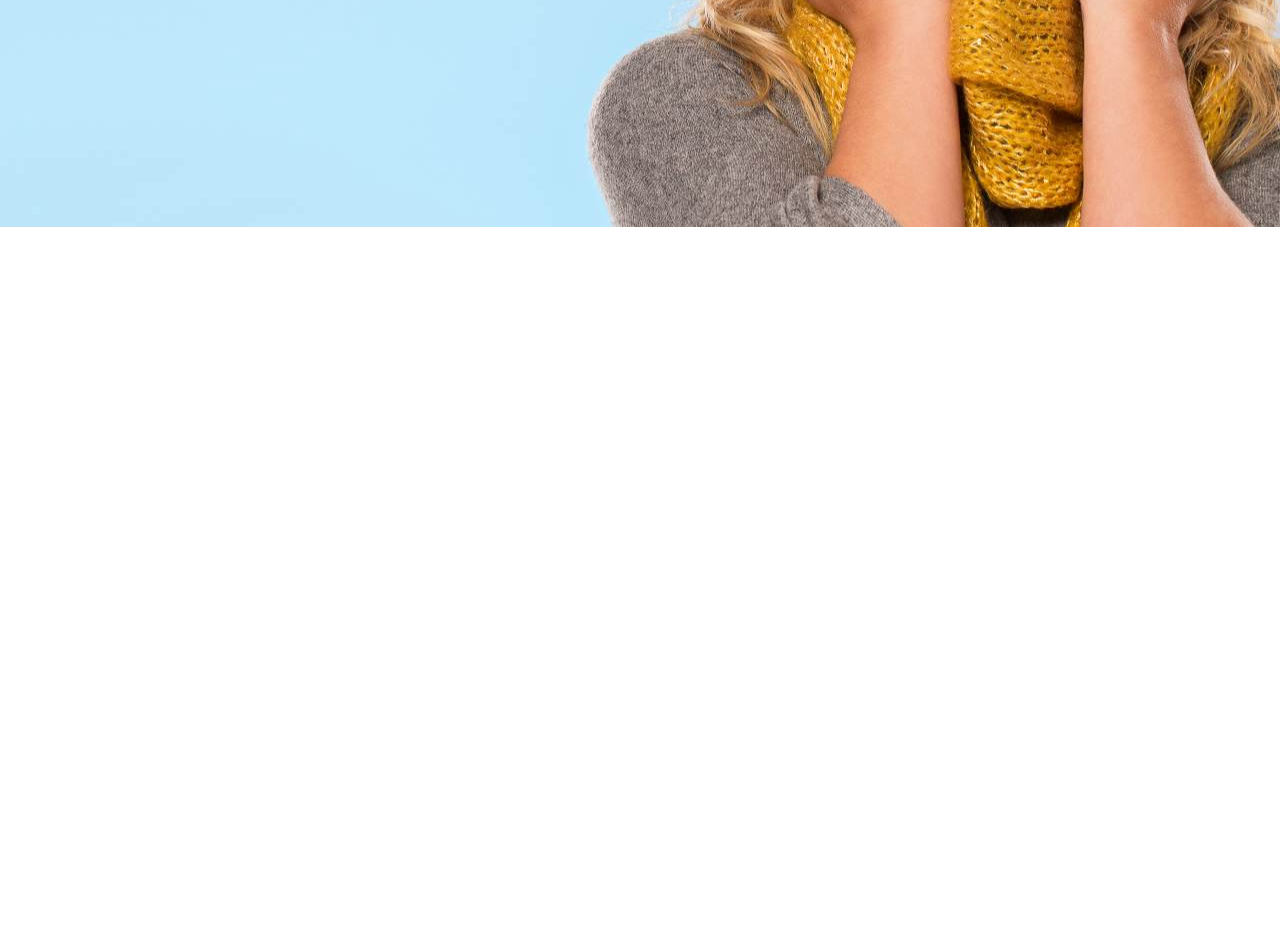
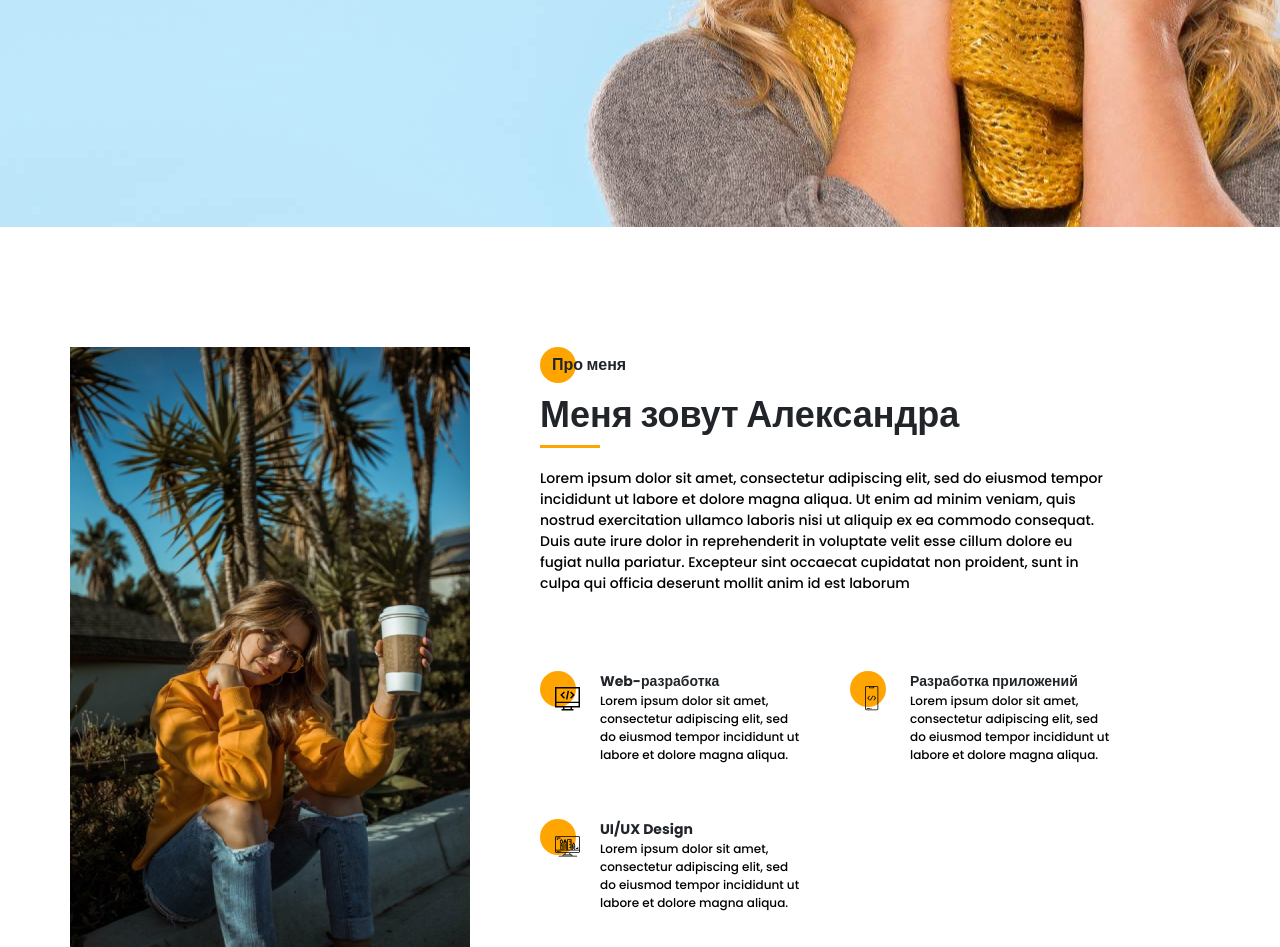
Before and after one commit to OlyaSpiridonova/Portfolio, a website: page src/index.html in a window 1280 px wide. Shown: the part 573-1520 px from the top of the page. Before the commit the page ends 800 px from the top, so only its background shows below. Drawn offline with Linux system fonts and the light colour scheme.

Commit message:
add second screen

```diff
--- a/src/index.html
+++ b/src/index.html
@@ -191,6 +191,74 @@
             </div>
       </section>
 
+      <section class="about">
+            <div class="container">
+                  <div class="about__wrapper">
+                        <div class="about__photo">
+                              <img src="img/main_photo.jpg"
+                                   alt="My_photo">
+                        </div>
+
+                        <div class="about__descr">
+                              <h2 class="title title_fs16 about__title">Про меня</h2>
+                              <div class="about__subtitle title title_fs36">Меня зовут Александра</div>
+                              <div class="divider"></div>
+                              <p class="about__text">
+                              Lorem ipsum dolor sit amet, consectetur adipiscing elit, sed do eiusmod tempor incididunt ut labore et dolore magna aliqua. Ut enim ad minim veniam, quis nostrud exercitation ullamco laboris nisi ut aliquip ex ea commodo consequat. Duis aute irure dolor in reprehenderit in voluptate velit esse cillum dolore eu fugiat nulla pariatur. Excepteur sint occaecat cupidatat non proident, sunt in culpa qui officia deserunt mollit anim id est laborum
+                        </p>
+                        </div>
+                        <div class="about__skills">
+                              <div class="about__skills-item">
+                                    <div class="about__skills-circle">
+                                          <img src="icons/about_me/web_development.svg"
+                                               alt="web_development">
+                                    </div>
+                                    <div>
+                                          <div class="title title_fs14">Web-разработка</div>
+                                          <div class="about__skills-text">
+                                                Lorem ipsum dolor sit amet, consectetur adipiscing elit, sed do eiusmod
+                                                tempor
+                                                incididunt ut labore et dolore magna aliqua.
+                                          </div>
+                                    </div>
+                              </div>
+
+                              <div class="about__skills-item">
+                                    <div class="about__skills-circle">
+                                          <img src="icons/about_me/mobile_dev.svg"
+                                               alt="mobile_dev">
+                                    </div>
+                                    <div>
+                                          <div class="title title_fs14">Разработка приложений</div>
+                                          <div class="about__skills-text">
+                                                Lorem ipsum dolor sit amet, consectetur adipiscing elit, sed do eiusmod
+                                                tempor
+                                                incididunt ut labore et dolore magna aliqua.
+                                          </div>
+                                    </div>
+                              </div>
+
+                              <div class="about__skills-item">
+                                    <div class="about__skills-circle">
+                                          <img src="icons/about_me/design.svg"
+                                               alt="design">
+                                    </div>
+                                    <div>
+                                          <div class="title title_fs14">UI/UX Design</div>
+                                          <div class="about__skills-text">
+                                                Lorem ipsum dolor sit amet, consectetur adipiscing elit, sed do eiusmod
+                                                tempor
+                                                incididunt ut labore et dolore magna aliqua.
+                                          </div>
+                                    </div>
+                              </div>
+
+                        </div>
+                  </div>
+
+            </div>
+      </section>
+
 
       <script src="js/script.js"></script>
 </body>
--- /dev/null
+++ b/src/sass/blocks/_about.scss
@@ -0,0 +1,76 @@
+.about {
+    padding-top: 120px;
+
+    &__wrapper {
+        display: grid;
+        grid-template-columns: 400px 670px;
+        grid-template-rows: minmax(245px, auto) minmax(255px, auto);
+        grid-auto-rows: minmax(245px, auto);
+        row-gap: 40px;
+        column-gap: 70px;
+    }
+
+    &__photo {
+        grid-row: 1/3;
+
+        img {
+            width: 100%;
+        }
+    }
+
+    &__descr {
+        padding-top: 6px;
+
+        .divider {
+            margin-top: 0;
+        }
+    }
+
+    &__title {
+        position: relative;
+        z-index: 2;
+        padding-left: 12px;
+        @include before_circle;
+    }
+
+    &__text {
+        margin-top: 20px;
+        width: 570px;
+        font-weight: 500;
+        font-size: 14px;
+        line-height: 21px;
+        color: #000000;
+
+    }
+
+    &__skills {
+        display: grid;
+        grid-template: repeat(2, minmax(115px, auto))/repeat(2, 260px);
+        grid-auto-rows: 1fr;
+        column-gap: 50px;
+        row-gap: 20px;
+
+        &-item {
+            display: grid;
+            grid-template-columns: 40px 200px;
+            column-gap: 20px;
+        }
+
+        &-circle {
+            position: relative;
+            padding: 15px 0 0 15px;
+            @include before_circle;
+
+            &:before {
+                top: 0;
+            }
+        }
+
+        &-text {
+            font-weight: 500;
+            font-size: 12px;
+            line-height: 18px;
+            color: #000000;
+        }
+    }
+}
--- a/src/sass/style.scss
+++ b/src/sass/style.scss
@@ -15,8 +15,16 @@
     margin: 0 auto;
 }
 
+.divider {
+    width: 60px;
+    height: 3px;
+    margin-top: 25px;
+    background-color: $main-color;
+}
+
 @import 'blocks/promo';
 @import 'blocks/title';
 @import 'blocks/button';
 @import 'blocks/sidepanel';
 @import 'blocks/menu';
+@import 'blocks/about';
```
Also changed, not shown: src/css/style.min.css. Lines whose indentation alone changed are shown as unchanged.
